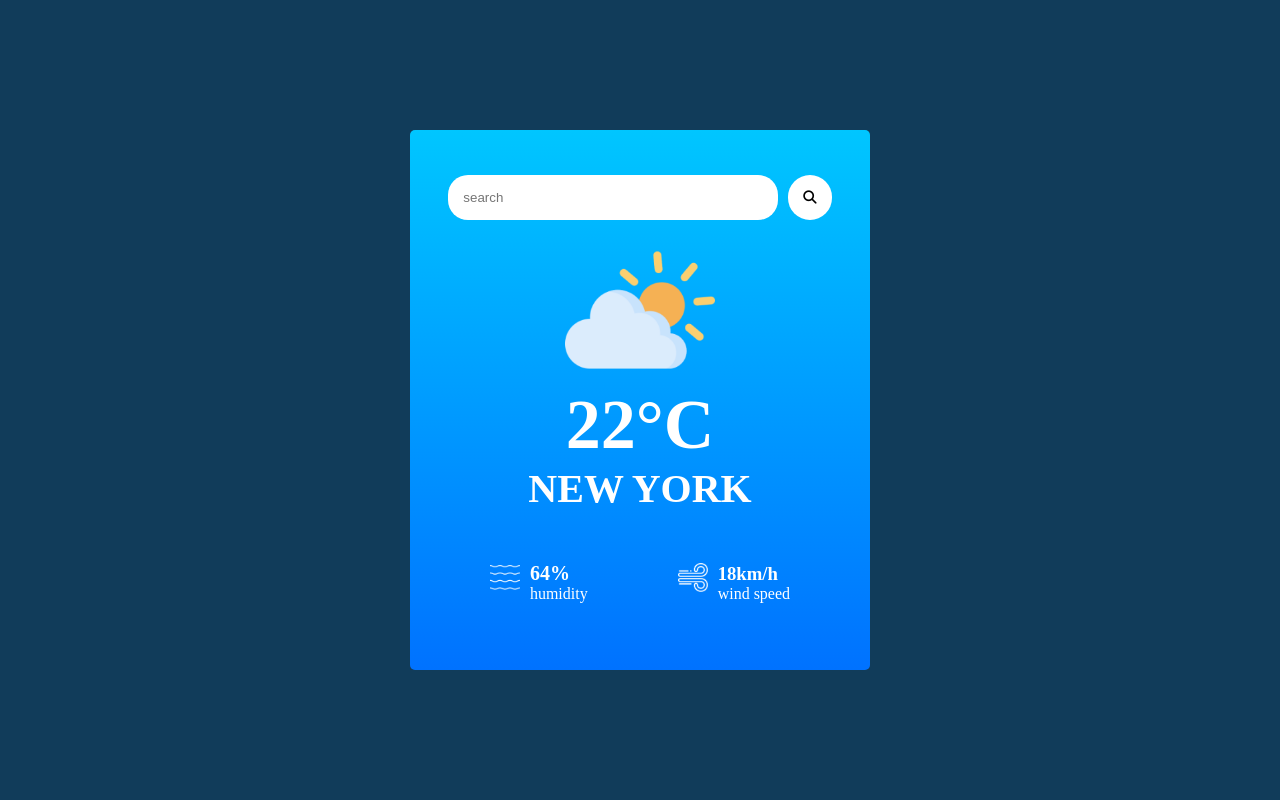
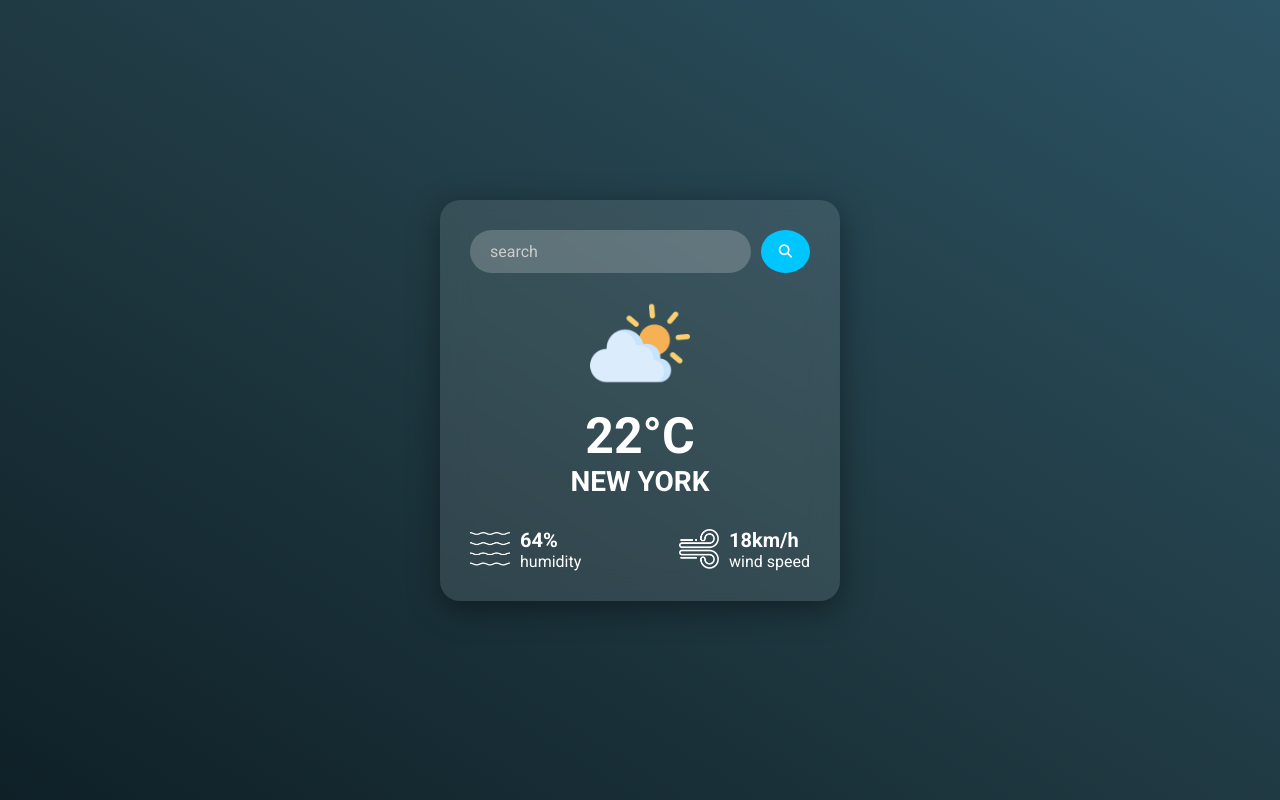
Before and after one commit to anas1846/Wetherapp, a plain HTML site: page index.html in a window 1280 px wide. Drawn offline with Linux system fonts and the light colour scheme.

Commit message:
modify css file

```diff
--- a/style.css
+++ b/style.css
@@ -1,13 +1,13 @@
-*{
+/* *{
     margin: 0px;
     padding: 0px;
 }
 body {
  background-color: #113c5a;
     display: flex;
-    align-items: center;      /* vertically center */
-    justify-content: center;  /* horizontally center */
-    min-height: 100vh;        /* ensure full viewport height */
+    align-items: center;
+    justify-content: center;
+    min-height: 100vh;
     color: white;
 
 }
@@ -19,11 +19,7 @@ body {
 
     border-radius: 5px;
     padding: 30px;
-    /* display: flex;
-    align-items: center;
-    justify-content: center;
-    flex-direction: column;
- */
+
 
 }
 input{
@@ -109,4 +105,152 @@ width: 30px;
 }
 .wind{
     margin-top: 10px;
+}  */
+@import url('https://fonts.googleapis.com/css2?family=Roboto:wght@300;400;700&display=swap');
+
+* {
+    margin: 0;
+    padding: 0;
+    box-sizing: border-box;
+    font-family: 'Roboto', sans-serif;
 }
+
+body {
+    min-height: 100vh;
+    background: linear-gradient(to right top, #0f2027, #203a43, #2c5364);
+    display: flex;
+    align-items: center;
+    justify-content: center;
+    color: white;
+    padding: 20px;
+}
+
+/* Weather app main layout */
+.wetherapplayout {
+    width: 100%;
+    max-width: 400px;
+    background: rgba(255, 255, 255, 0.1);
+    backdrop-filter: blur(15px);
+    border-radius: 20px;
+    padding: 30px;
+    box-shadow: 0 8px 32px rgba(0, 0, 0, 0.4);
+    text-align: center;
+}
+
+/* Search bar */
+.searchbar {
+    display: flex;
+    justify-content: center;
+    margin-bottom: 20px;
+}
+
+.input {
+    flex: 1;
+    padding: 12px 20px;
+    border-radius: 50px;
+    border: none;
+    outline: none;
+    font-size: 16px;
+    background-color: rgba(255, 255, 255, 0.2);
+    color: white;
+    margin-right: 10px;
+    transition: 0.3s ease;
+}
+
+.input::placeholder {
+    color: #ccc;
+}
+
+.search {
+    padding: 12px 18px;
+    border: none;
+    background-color: #00c6ff;
+    color: white;
+    border-radius: 50%;
+    cursor: pointer;
+    transition: 0.3s ease;
+}
+
+.search:hover {
+    background-color: #0072ff;
+}
+
+/* Weather info */
+.wether img {
+    height: 100px;
+    margin-bottom: 10px;
+    transition: transform 0.3s ease;
+}
+
+.wether img:hover {
+    transform: scale(1.1);
+}
+
+.temp {
+    font-size: 50px;
+    font-weight: 700;
+}
+
+.city {
+    font-size: 28px;
+    margin-bottom: 20px;
+}
+
+/* Information section */
+.imformation {
+    display: flex;
+    justify-content: space-between;
+    margin-top: 30px;
+    gap: 20px;
+}
+
+.humidity,
+.windspeed {
+    display: flex;
+    align-items: center;
+    gap: 10px;
+}
+
+.humidity img,
+.windspeed img {
+    width: 40px;
+}
+
+.air,
+.wind {
+    text-align: left;
+}
+
+.degree,
+.speed {
+    font-size: 20px;
+    font-weight: bold;
+}
+
+/* Responsive design */
+@media (max-width: 500px) {
+    .wetherapplayout {
+        padding: 20px;
+    }
+
+    .temp {
+        font-size: 40px;
+    }
+
+    .city {
+        font-size: 22px;
+    }
+
+    .input {
+        font-size: 14px;
+    }
+
+    .search {
+        padding: 10px 14px;
+    }
+
+    .humidity img,
+    .windspeed img {
+        width: 30px;
+    }
+}
```
